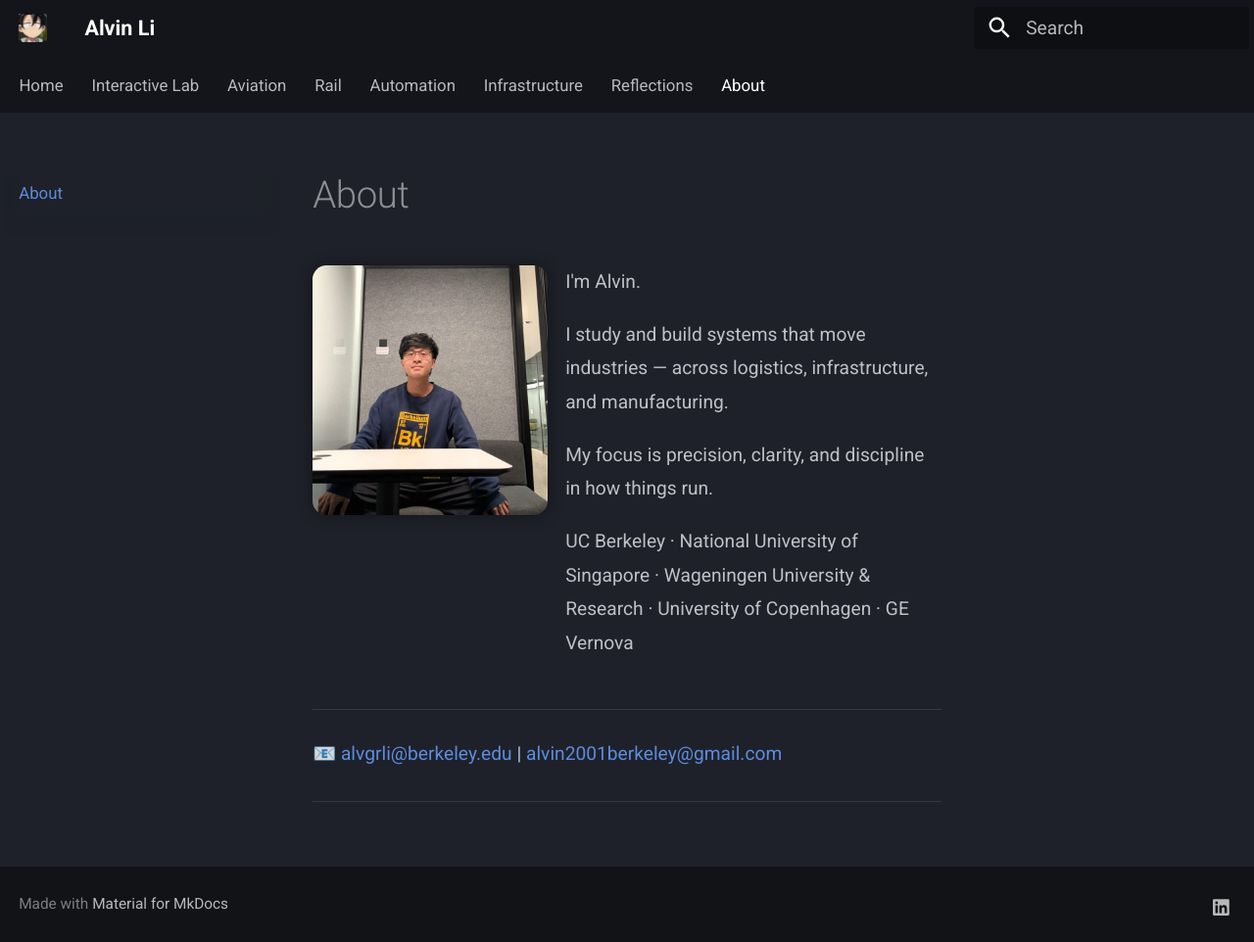
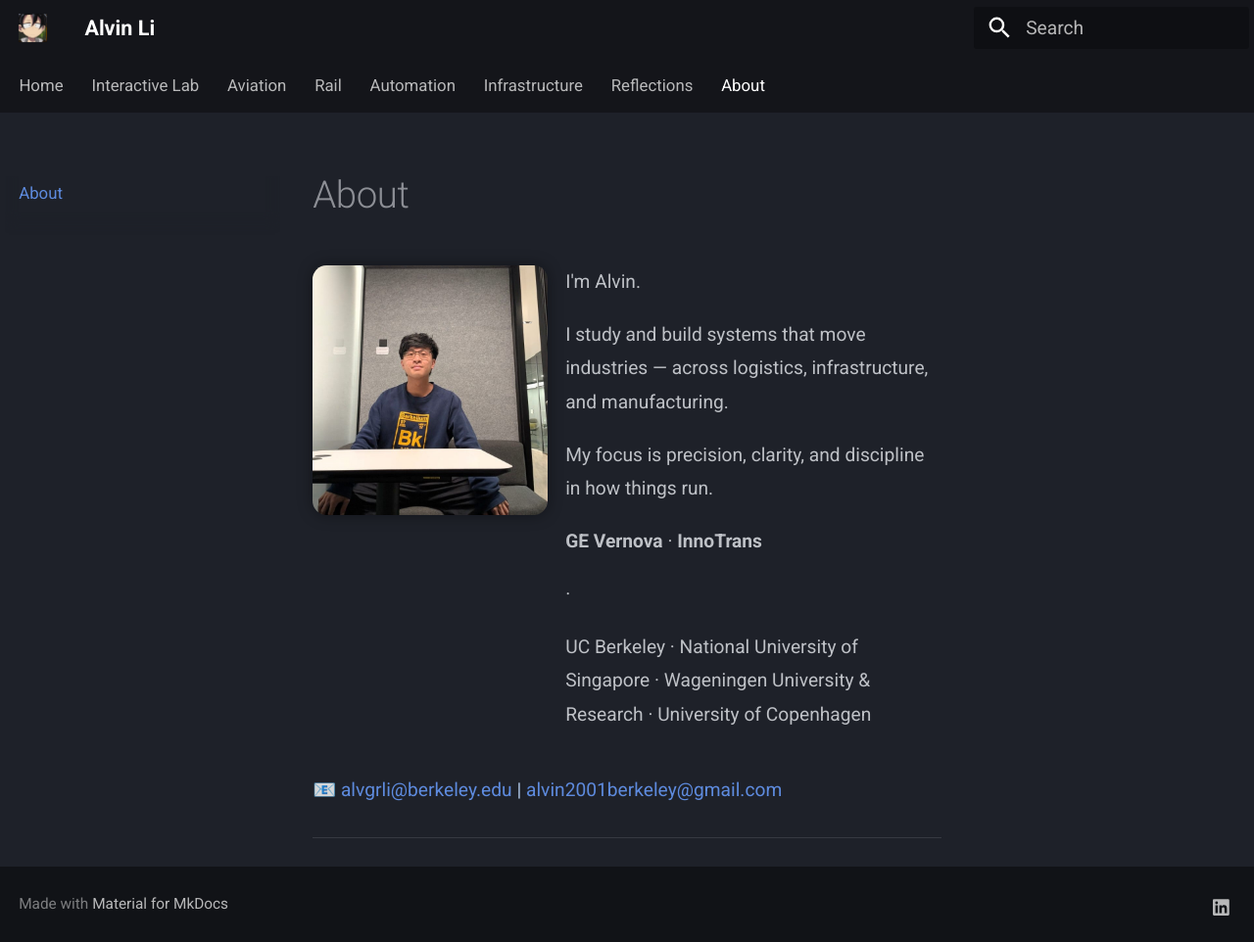
Before and after one commit to alvvvli/alvin-site, an MkDocs documentation site: the page built from docs/about.md, in a window 1280 px wide and 962 px high. Shown: the whole window at 98% size. Built offline with MkDocs 1.6.1 and Material for MkDocs 9.7.7, drawn with Linux system fonts in a browser that asks for light colours; comment, search, counter and statistics services are not loaded.

Commit message:
Update about.md

```diff
--- a/docs/about.md
+++ b/docs/about.md
@@ -49,11 +49,10 @@
     <p>I'm Alvin.</p>
     <p>I study and build systems that move industries — across logistics, infrastructure, and manufacturing.</p>
     <p>My focus is precision, clarity, and discipline in how things run.</p>
-    <p>UC Berkeley · National University of Singapore · Wageningen University & Research · University of Copenhagen · GE Vernova</p>
+    <p><strong> GE Vernova</strong> · <strong>InnoTrans</strong></p> ·
+    <p>UC Berkeley · National University of Singapore · Wageningen University & Research · University of Copenhagen</p>
   </div>
 </div>
-
----
 
 <div class="hero-text">
   <p><strong>📧 </strong>
```
